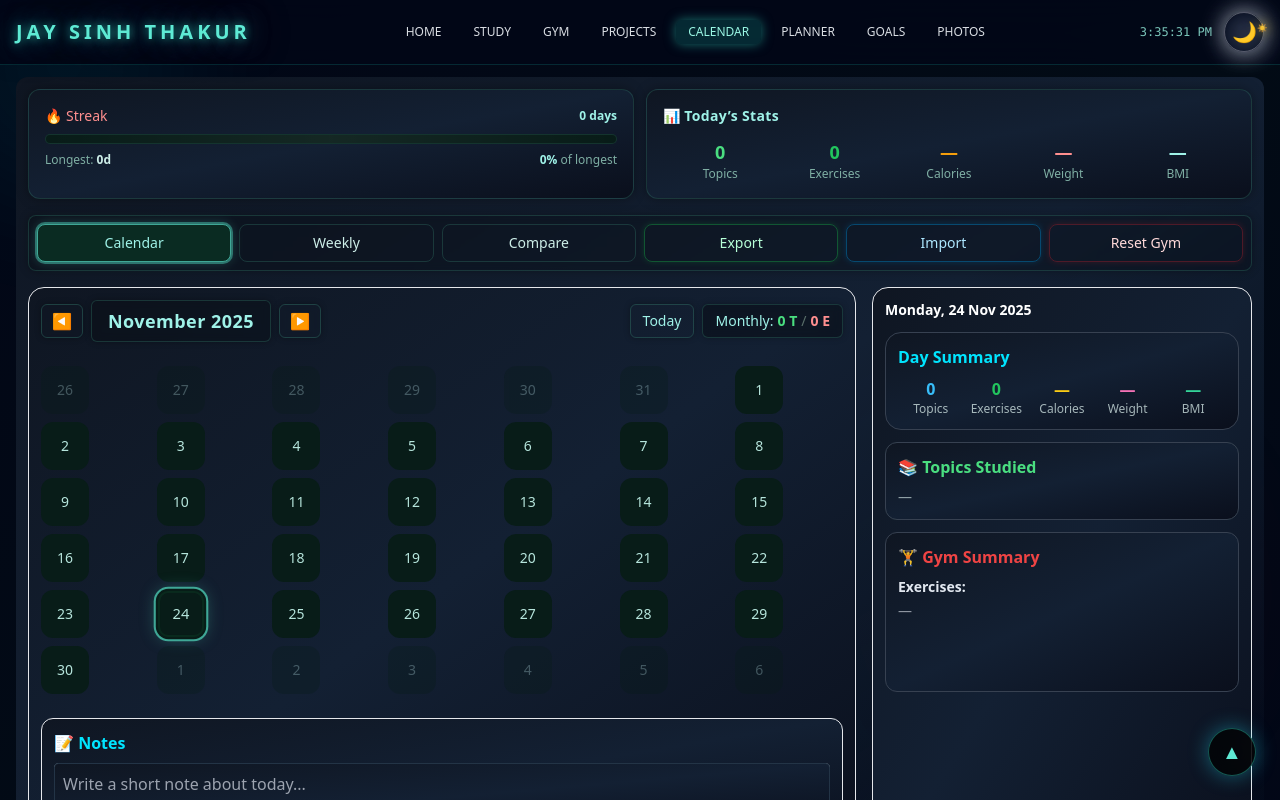
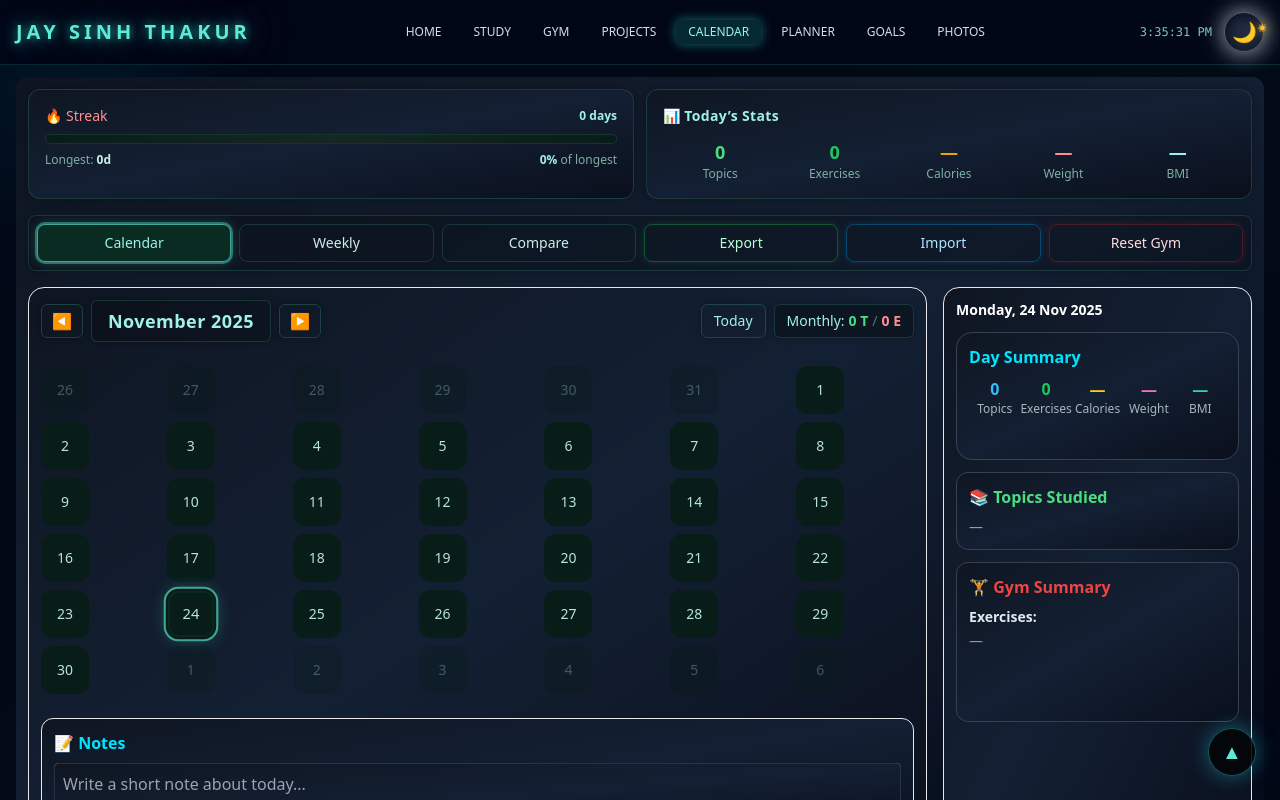
Before and after one commit to SpaceWandererr/fitness-dashboard, a React (Vite) app: page /calendar in a window 1280 px wide. Shown: the top 800 px of the page. Built offline with nearby package versions, Linux system fonts and the light colour scheme.

Commit message:
Fixed Calendar

```diff
--- a/src/components/Calendar.jsx
+++ b/src/components/Calendar.jsx
@@ -459,8 +459,8 @@ export default function CalendarFullDarkUpdated() {
 
   return (
     <div
-      className="w-full max-w-[1300px] mx-auto p-3 overflow-x-hidden grid grid-
-      cols-1 lg:grid-cols-2 xl:grid-cols-[1.7fr,1fr] gap-4 items-start transition-
+      className="w-full max-w-[1300px] mx-auto p-3 overflow-x-hidden
+      grid grid-cols-1 xl:grid-cols-2 gap-4 items-start transition-
       colors duration-500 rounded-xl
       bg-gradient-to-br from-[#B82132] via-[#183D3D] to-[#0F0F0F]
       dark:bg-gradient-to-br dark:from-[#0F1622] dark:via-[#132033] dark:to-
@@ -701,7 +701,7 @@ export default function CalendarFullDarkUpdated() {
       {/* Calendar Section */}
       <div
         className="lg:col-span-2 rounded-2xl border p-3 space-y-6
-        min-w-full md:min-w-[650px] min-h-[400px] md:min-h-[600px]
+        w-full min-h-[400px] md:min-h-[600px]
         bg-gradient-to-br from-[#B82132] via-[#183D3D] to-[#0F0F0F]
         dark:from-[#0F1622] dark:via-[#132033] dark:to-[#0A0F1C]"
       >
@@ -979,7 +979,7 @@ export default function CalendarFullDarkUpdated() {
         className=" relative rounded-2xl border p-3
        bg-gradient-to-br from-[#B82132] via-[#183D3D] to-[#0F0F0F]
        dark:from-[#0F1622] dark:via-[#132033] dark:to-[#0A0F1C]
-       space-y-3 min-w-full md:min-w-[380px] min-h-[400px] md:min-h-[600px]"
+       space-y-3 w-full min-h-[400px] md:min-h-[600px]"
       >
         <div className="text-sm text-white font-bold mb-2">
           {dayjs(selectedDate).format("dddd, DD MMM YYYY")}
@@ -992,7 +992,7 @@ export default function CalendarFullDarkUpdated() {
          "
         >
           <h4 className="font-semibold text-[#00e5ff] mb-2">Day Summary</h4>
-          <div className="grid grid-cols-5 text-center mt-2">
+          <div className="grid grid-cols-5 text-center mt-2 min-h-[70px]">
             <div>
               <p className="text-[#38bdf8] font-semibold">
                 {(studyMap[selectedDate] || []).length}
@@ -1036,7 +1036,7 @@ export default function CalendarFullDarkUpdated() {
             📚 Topics Studied
           </h4>
           {(selectedStudy.length && (
-            <ul className="list-disc list-inside text-sm space-y-1 text-[#bbf7d0]">
+            <ul className="list-disc list-inside text-sm space-y-1 text-[#bbf7d0] max-h-[200px] overflow-y-auto">
               {selectedStudy.map((t, i) => (
                 <li key={i}>{t}</li>
               ))}
@@ -1048,7 +1048,7 @@ export default function CalendarFullDarkUpdated() {
           className="rounded-xl p-3 border
          bg-gradient-to-br from-[#0F0F0F] via-[#183D3D] to-[#B82132]
          dark:from-[#0F1622] dark:via-[#132033] dark:to-[#0A0F1C] dark:border-gray-700 transition-colors
-          min-h-[160px]"
+          min-h-[160px] max-h-[260px] overflow-y-auto"
         >
           <h4 className="font-semibold text-red-500 mb-2">🏋️ Gym Summary</h4>
           <div className="text-sm space-y-1 text-[#e2e8f0]">
```
